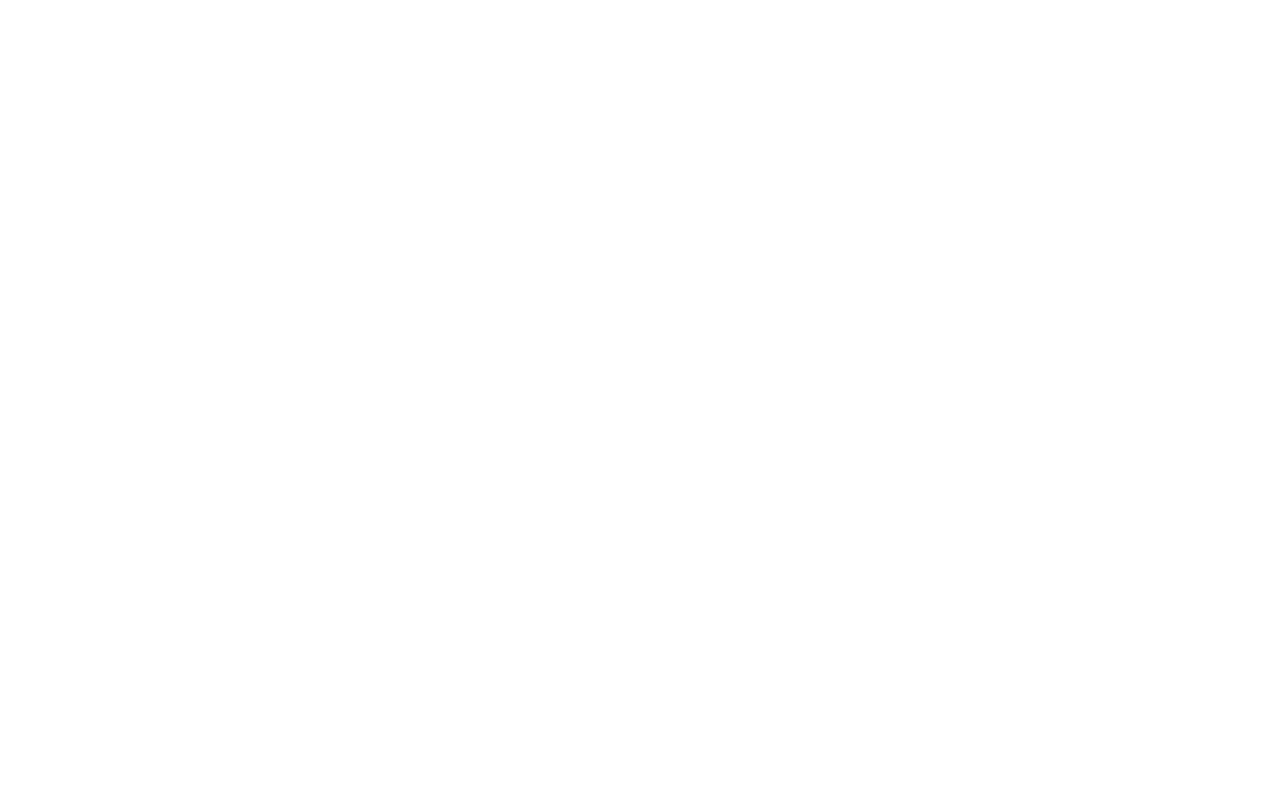
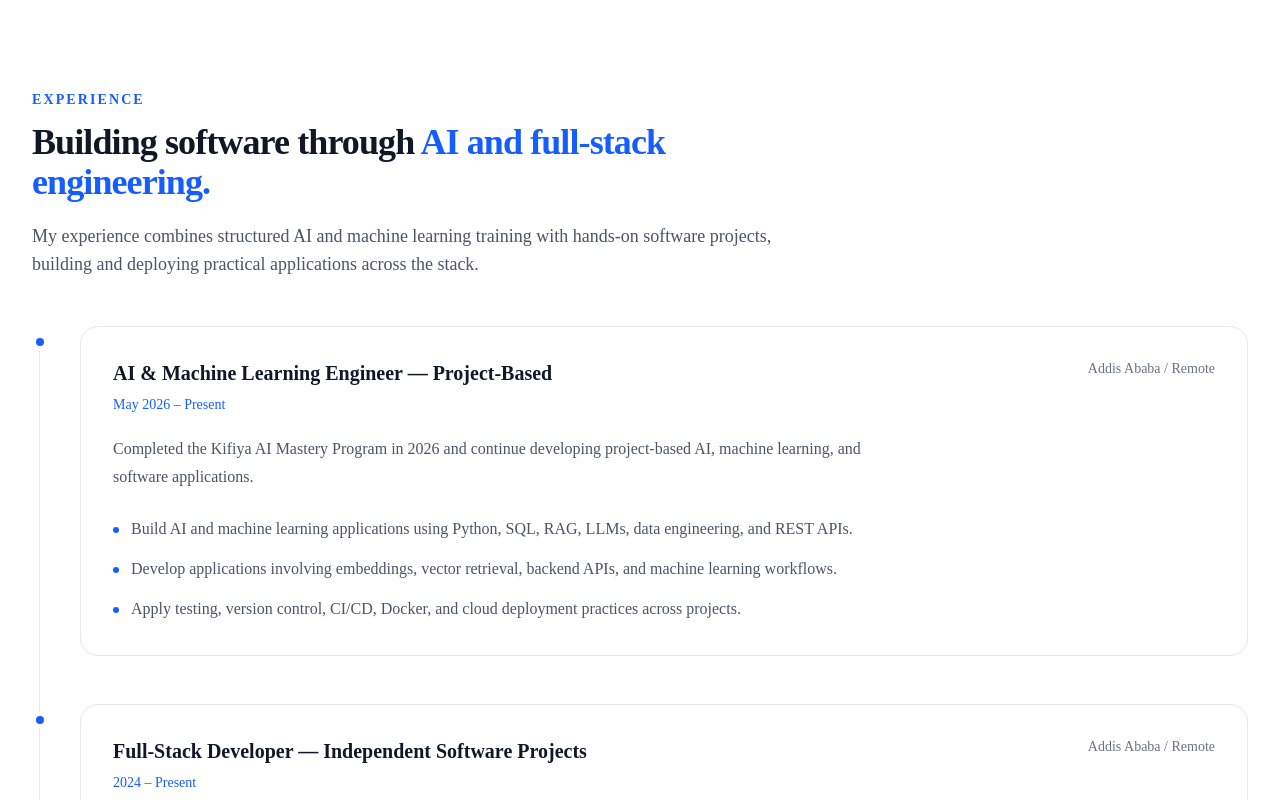
Before and after one commit to hawaebrahimhamid/ai-portfolio, a Next.js app: page / in a window 1280 px wide. Shown: the part 2360-3160 px from the top of the page. Before the commit the page ends 1488 px from the top, so only its background shows below. Built offline with nearby package versions, Linux system fonts and the light colour scheme.

Commit message:
Add experience section

```diff
--- a/src/app/page.tsx
+++ b/src/app/page.tsx
@@ -1,6 +1,8 @@
 import Navbar from "@/components/Navbar";
 import Hero from "@/components/Hero";
 import About from "@/components/About";
+import Skills from "@/components/Skills";
+import Experience from "@/components/Experience";
 
 export default function Home() {
   return (
@@ -10,6 +12,8 @@
       <main>
         <Hero />
         <About />
+        <Skills />
+        <Experience />
       </main>
     </>
   );
--- a/src/components/Experience.tsx
+++ b/src/components/Experience.tsx
@@ -0,0 +1,108 @@
+const experiences = [
+  {
+    role: "AI & Machine Learning Engineer — Project-Based",
+    period: "May 2026 – Present",
+    location: "Addis Ababa / Remote",
+    description:
+      "Completed the Kifiya AI Mastery Program in 2026 and continue developing project-based AI, machine learning, and software applications.",
+    highlights: [
+      "Build AI and machine learning applications using Python, SQL, RAG, LLMs, data engineering, and REST APIs.",
+      "Develop applications involving embeddings, vector retrieval, backend APIs, and machine learning workflows.",
+      "Apply testing, version control, CI/CD, Docker, and cloud deployment practices across projects.",
+    ],
+  },
+  {
+    role: "Full-Stack Developer — Independent Software Projects",
+    period: "2024 – Present",
+    location: "Addis Ababa / Remote",
+    description:
+      "Build and deploy full-stack applications that combine modern frontend development, backend services, APIs, databases, and AI-powered workflows.",
+    highlights: [
+      "Develop responsive web applications using React, Next.js, JavaScript, Python, Flask, REST APIs, and databases.",
+      "Build backend services, authentication flows, API integrations, and database-backed features.",
+      "Integrate AI and data-processing workflows into web applications using Git, GitHub, testing, and cloud deployment platforms.",
+    ],
+  },
+];
+
+export default function Experience() {
+  return (
+    <section
+      id="experience"
+      className="border-t border-gray-200 py-20 dark:border-slate-800 sm:py-24"
+    >
+      <div className="mx-auto max-w-7xl px-6 lg:px-8">
+        <div className="max-w-3xl">
+          <p className="text-sm font-semibold uppercase tracking-[0.15em] text-blue-600 dark:text-blue-400">
+            Experience
+          </p>
+
+          <h2 className="mt-3 text-3xl font-bold tracking-tight text-gray-900 dark:text-white sm:text-4xl">
+            Building software through{" "}
+            <span className="text-blue-600 dark:text-blue-400">
+              AI and full-stack engineering.
+            </span>
+          </h2>
+
+          <p className="mt-5 text-base leading-7 text-gray-600 dark:text-gray-300 sm:text-lg">
+            My experience combines structured AI and machine learning training
+            with hands-on software projects, building and deploying practical
+            applications across the stack.
+          </p>
+        </div>
+
+        <div className="relative mt-12">
+          <div className="absolute left-[7px] top-2 hidden h-[calc(100%-8px)] w-px bg-gray-200 dark:bg-slate-800 sm:block" />
+
+          <div className="space-y-12">
+            {experiences.map((experience) => (
+              <article
+                key={experience.role}
+                className="relative sm:pl-12"
+              >
+                <div className="absolute left-0 top-2 hidden h-4 w-4 rounded-full border-4 border-white bg-blue-600 dark:border-slate-950 dark:bg-blue-400 sm:block" />
+
+                <div className="rounded-2xl border border-gray-200 bg-white p-6 transition-all duration-300 hover:-translate-y-0.5 hover:border-blue-200 hover:shadow-md dark:border-slate-800 dark:bg-slate-900 dark:hover:border-blue-900 sm:p-8">
+                  <div className="flex flex-col gap-2 sm:flex-row sm:items-start sm:justify-between sm:gap-6">
+                    <div>
+                      <h3 className="text-xl font-semibold text-gray-900 dark:text-white">
+                        {experience.role}
+                      </h3>
+
+                      <p className="mt-2 text-sm font-medium text-blue-600 dark:text-blue-400">
+                        {experience.period}
+                      </p>
+                    </div>
+
+                    <p className="text-sm text-gray-500 dark:text-gray-400">
+                      {experience.location}
+                    </p>
+                  </div>
+
+                  <p className="mt-5 max-w-3xl leading-7 text-gray-600 dark:text-gray-300">
+                    {experience.description}
+                  </p>
+
+                  <ul className="mt-6 space-y-3">
+                    {experience.highlights.map((highlight) => (
+                      <li
+                        key={highlight}
+                        className="flex gap-3 leading-7 text-gray-600 dark:text-gray-300"
+                      >
+                        <span
+                          className="mt-3 h-1.5 w-1.5 shrink-0 rounded-full bg-blue-600 dark:bg-blue-400"
+                          aria-hidden="true"
+                        />
+                        <span>{highlight}</span>
+                      </li>
+                    ))}
+                  </ul>
+                </div>
+              </article>
+            ))}
+          </div>
+        </div>
+      </div>
+    </section>
+  );
+}
```
